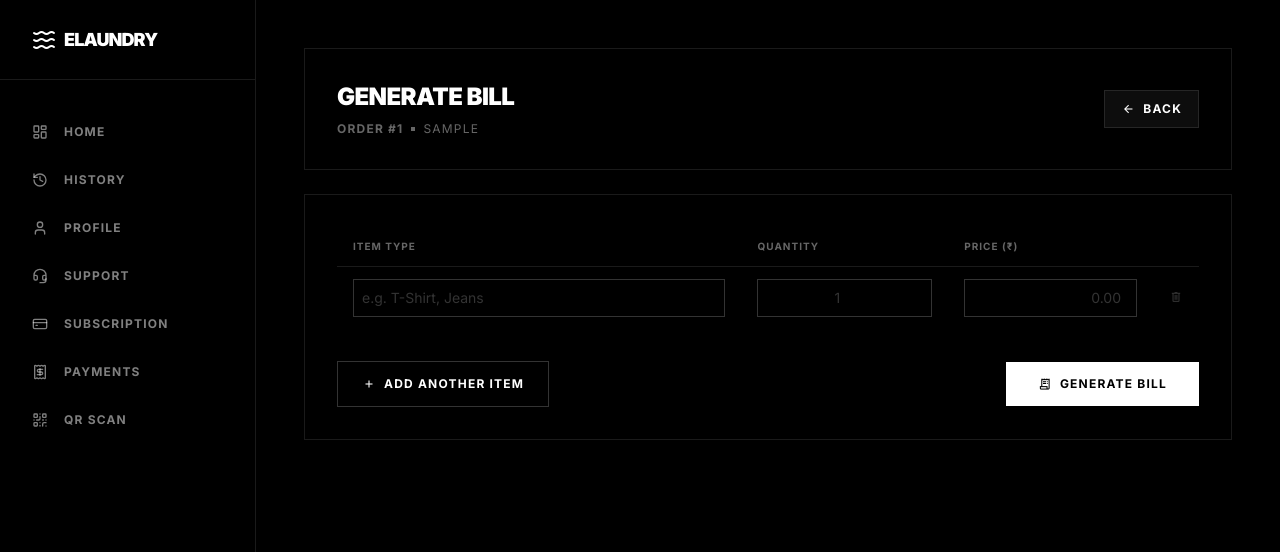
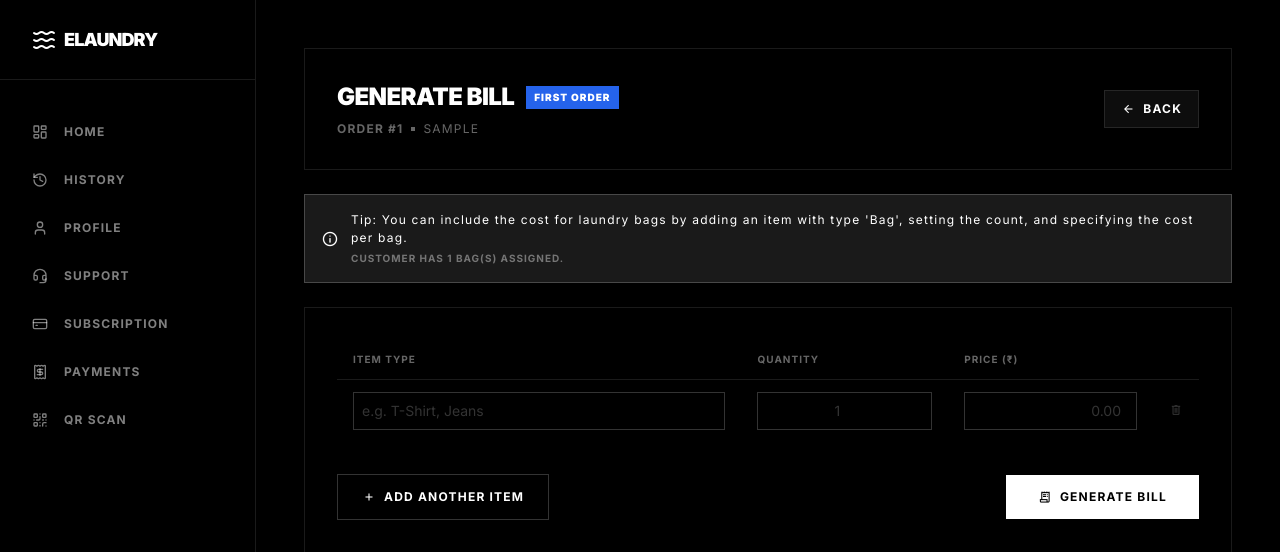
Before and after one commit to DhruvarajK/E-Laundry, a Django app: page /generate-bill/1/ in a window 1280 px wide. Shown: the top 552 px of the page. Run offline with Django 5.2, Linux system fonts and the light colour scheme; tables that the repository leaves empty hold one stand-in row (values such as "Sample post"); some libraries are stand-ins or nearby versions.

Commit message:
Added first order badge and bag counts on bill generation page

```diff
--- a/myadmin/templates/generate_bill.html
+++ b/myadmin/templates/generate_bill.html
@@ -4,7 +4,14 @@
     <!-- Header -->
     <div class="flex justify-between items-center bg-black border border-white/10 p-6 md:p-8">
         <div>
-            <h1 class="text-xl md:text-2xl font-black uppercase tracking-tight text-white mb-2">Generate Bill</h1>
+            <div class="flex items-center gap-3 mb-2">
+                <h1 class="text-xl md:text-2xl font-black uppercase tracking-tight text-white">Generate Bill</h1>
+                {% if is_first_order %}
+                <span class="bg-blue-600 text-white text-[10px] font-black px-2 py-1 uppercase tracking-widest">
+                    First Order
+                </span>
+                {% endif %}
+            </div>
             <div class="flex items-center gap-2 text-white/40">
                 <span class="text-xs font-bold uppercase tracking-widest">Order #{{ order.id }}</span>
                 <span class="w-1 h-1 bg-white/40 rounded-full"></span>
@@ -16,6 +23,20 @@
             <span class="material-symbols-outlined text-sm">arrow_back</span>
             Back
         </button>
+    </div>
+
+    <!-- Tip Message -->
+    <div class="bg-white/10 border border-white/20 p-4 flex items-center gap-3">
+        <span class="material-symbols-outlined text-white text-lg">info</span>
+        <div class="flex flex-col">
+            <p class="text-[12px] tracking-widest text-white">
+                Tip: You can include the cost for laundry bags by adding an item with type 'Bag', setting the count, and
+                specifying the cost per bag.
+            </p>
+            <p class="text-[10px] font-bold uppercase tracking-widest text-white/40 mt-1">
+                Customer has {{ num_bags }} bag(s) assigned.
+            </p>
+        </div>
     </div>
 
     <!-- Bill Form -->
--- a/myadmin/views.py
+++ b/myadmin/views.py
@@ -467,12 +467,32 @@ def bill_detail(request, payment_id):
 
 def generate_bill_view(request, order_id):
     order = get_object_or_404(ServiceOrder, id=order_id)
-    payment = order.payment  # Assuming a one-to-one relationship exists
+    payment = order.payment
+
+    # Determine if it's the first order and get bag count
+    is_first_order = False
+    num_bags = 0
+    if order.service_for == 'user' and order.USER:
+        num_bags = order.USER.num_bags
+        # Count all orders for this user that were created before this one
+        previous_orders_count = ServiceOrder.objects.filter(
+            service_for='user',
+            USER=order.USER,
+            order_date__lt=order.order_date
+        ).count()
+        is_first_order = (previous_orders_count == 0)
+    elif order.service_for == 'business' and order.BUSINESS:
+        num_bags = order.BUSINESS.num_bags
+        previous_orders_count = ServiceOrder.objects.filter(
+            service_for='business',
+            BUSINESS=order.BUSINESS,
+            order_date__lt=order.order_date
+        ).count()
+        is_first_order = (previous_orders_count == 0)
 
     if request.method == 'POST':
-        # Collect bill items from the form (dynamically named)
         bill_items = []
-        total_price = 0  # To track the total price of all bill items
+        total_price = 0
         index = 1
         while f'item_type_{index}' in request.POST:
             item_type = request.POST.get(f'item_type_{index}')
@@ -484,11 +504,9 @@ def generate_bill_view(request, order_id):
                     'quantity': int(quantity),
                     'price': float(price),
                 })
-                total_price += int(quantity) * float(price)  # Add the total cost for this item
-
+                total_price += int(quantity) * float(price)
             index += 1
 
-        # Save each bill item
         for item in bill_items:
             BillItem.objects.create(
                 payment=payment,
@@ -497,15 +515,17 @@ def generate_bill_view(request, order_id):
                 price_per_item=item['price']
             )
 
-        # Update the total price in the Payment model
         payment.total_price = total_price
         payment.save()
-
-        # Redirect to the bill detail page
         messages.success(request, "Bill generated and total price updated successfully.")
         return redirect('bill_detail', payment_id=payment.id)
 
-    return render(request, "generate_bill.html", {"order": order, "payment": payment})
+    return render(request, "generate_bill.html", {
+        "order": order,
+        "payment": payment,
+        "is_first_order": is_first_order,
+        "num_bags": num_bags
+    })
 
 
 def bill_detail(request, payment_id):
```
Also changed, not shown: myadmin/templates/bill_detail.html (+3 -14 lines).
